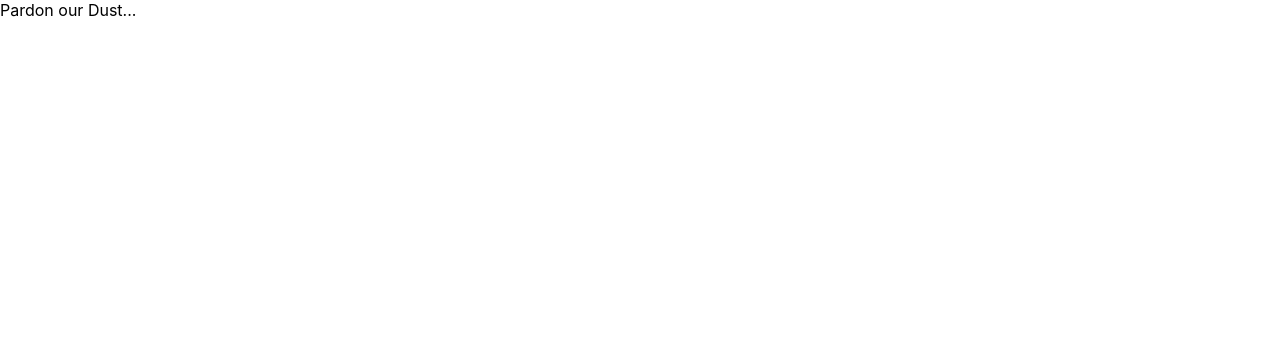
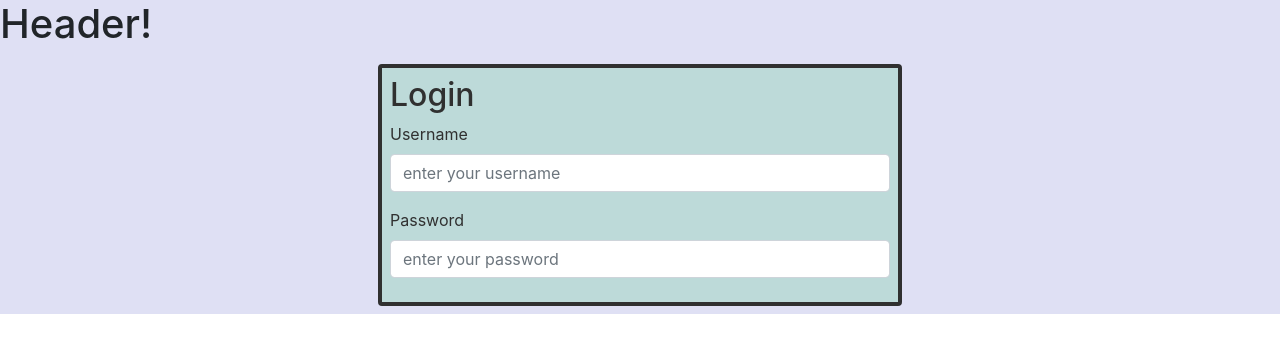
Before and after one commit to loneJogger/recurve, a React (Create React App) app in the folder frontend/recurve-frontend/: page / in a window 1280 px wide. Shown: the top 352 px of the page. Built offline with nearby package versions, Linux system fonts and the light colour scheme.

Commit message:
added home page and login component

```diff
--- a/frontend/recurve-frontend/package.json
+++ b/frontend/recurve-frontend/package.json
@@ -6,9 +6,13 @@
     "@testing-library/jest-dom": "^4.2.4",
     "@testing-library/react": "^9.3.2",
     "@testing-library/user-event": "^7.1.2",
+    "bootstrap": "^4.5.0",
     "react": "^16.13.1",
     "react-dom": "^16.13.1",
-    "react-scripts": "3.4.1"
+    "react-router-dom": "^5.2.0",
+    "react-scripts": "3.4.1",
+    "reactstrap": "^8.5.1",
+    "styled-components": "^5.1.1"
   },
   "scripts": {
     "start": "react-scripts start",
--- a/frontend/recurve-frontend/src/App.css
+++ b/frontend/recurve-frontend/src/App.css
@@ -1,3 +1,3 @@
 .App {
-
+  background: #DFE0F4;
 }
--- a/frontend/recurve-frontend/src/App.js
+++ b/frontend/recurve-frontend/src/App.js
@@ -1,11 +1,24 @@
-import React from 'react'
+import React, { useState } from 'react'
+import { BrowserRouter as Router, Route, Switch, Redirect } from 'react-router-dom'
 import './App.css'
 
-function App() {
+import Home from './pages/Home'
+import Header from './components/Header'
+
+const App = () => {
+
   return (
-    <div className="App">
-      Pardon our Dust...
-    </div>
+    <div className='App'>
+    <Router>
+      <Header />
+      <Switch>
+        <Route exact path='/' render={props => (
+          <Home />
+        )} />
+      </Switch>
+      {/* Footer goes here */}
+    </Router>
+  </div>
   )
 }
 
--- /dev/null
+++ b/frontend/recurve-frontend/src/components/Header.js
@@ -0,0 +1,12 @@
+import React from 'react'
+
+const Header = () => {
+
+  return (
+    <div>
+      <h1>Header!</h1>
+    </div>
+  )
+}
+
+export default Header
--- /dev/null
+++ b/frontend/recurve-frontend/src/components/Login.js
@@ -0,0 +1,54 @@
+import React, { useState } from 'react'
+import { Form, FormGroup, Button, Label, Input } from 'reactstrap'
+import styled from 'styled-components'
+
+const Login = () => {
+
+  const [ username, setUsername ] = useState('')
+  const [ password, setPassword ] = useState('')
+
+  const onChangeUsername = (event) => {
+    setUsername(event.target.value)
+  }
+
+  const onChangePassword = (event) => {
+    setPassword(event.target.value)
+  }
+
+  return (
+    <LoginBox>
+      <h2>Login</h2>
+      <Form>
+        <FormGroup>
+          <Label for='username'>Username</Label>
+          <Input
+            type='text'
+            placeholder='enter your username'
+            onChange={onChangeUsername}
+            value={username}
+          />
+        </FormGroup>
+        <FormGroup>
+          <Label for='password'>Password</Label>
+          <Input
+            type='password'
+            placeholder='enter your password'
+            onChange={onChangePassword}
+            value={password}
+          />
+        </FormGroup>
+      </Form>
+    </LoginBox>
+  )
+}
+
+export default Login
+
+const LoginBox = styled.div`
+  padding: 8px;
+  margin: 8px;
+  border: 4px solid #303030;
+  border-radius: 4px;
+  background: #BDDAD9;
+  color: #303030;
+`
--- a/frontend/recurve-frontend/src/index.js
+++ b/frontend/recurve-frontend/src/index.js
@@ -1,5 +1,6 @@
 import React from 'react'
 import ReactDOM from 'react-dom'
+import 'bootstrap/dist/css/bootstrap.min.css'
 import './index.css'
 import App from './App'
 
--- /dev/null
+++ b/frontend/recurve-frontend/src/pages/Home.js
@@ -0,0 +1,22 @@
+import React from 'react'
+import { Container, Col, Row, Form, FormGroup, Button, Label, Input } from 'reactstrap'
+import styled from 'styled-components'
+
+import Login from '../components/Login'
+
+const Home = () => {
+
+  return (
+    <Container>
+      <Row>
+        <Col xs={1} md={3}></Col>
+        <Col xs={10} md={6}>
+          <Login />
+        </Col>
+        <Col xs={1} md={3}></Col>
+      </Row>
+    </Container>
+  )
+}
+
+export default Home
```
Also changed, not shown: 1 other file (tests, documents, lock files or other folders).
